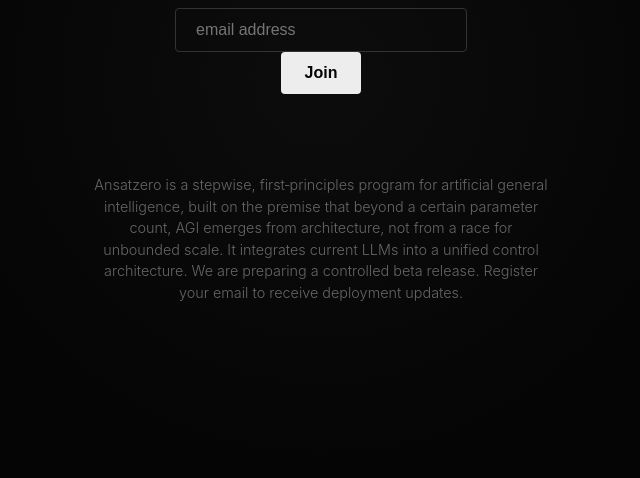
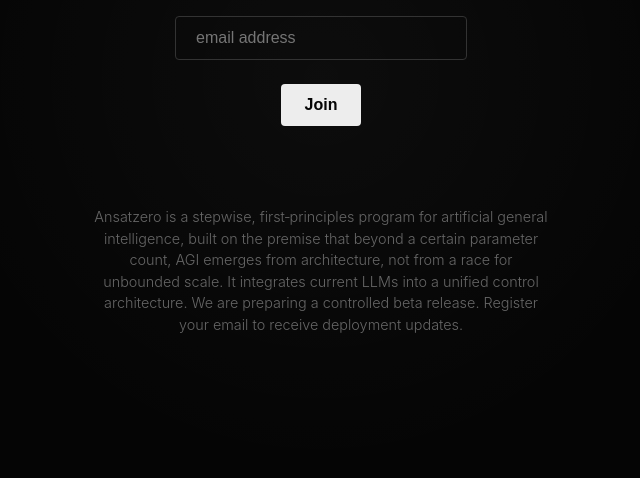
Before and after one commit to notrakrima/Ansatzero, a website: page index.html in a window 1280 px wide. Shown: the part 322-800 px from the top of the page, without its empty margins (319-959 px from the left). Drawn offline with Linux system fonts and the light colour scheme.

Commit message:
Update homepage text

```diff
--- a/index.html
+++ b/index.html
@@ -77,7 +77,15 @@
     opacity: 0;
     animation: slideUp 1s ease-out 1s forwards;
     display: flex;
-            gap: 10px;
+    flex-direction: column;   /* stack vertically */
+    align-items: center;      /* center contents */
+    gap: 12px;                /* space between elements */
+}
+
+/* Optional: limit captcha width on large screens */
+.signup-form > div[data-netlify-recaptcha] {
+    transform: scale(0.95);   /* subtle shrink */
+    transform-origin: top center;
 }
 
         input[type="email"] {
@@ -146,6 +154,7 @@
 <!-- EMAIL CAPTURE FORM (Connects to Netlify Function) -->
 <!-- EMAIL CAPTURE FORM (Netlify form + reCAPTCHA) -->
 <form id="joinForm"
+      class="signup-form"
       name="ansatzero-subscribe"
       method="POST"
       action="/success.html"
@@ -153,7 +162,6 @@
       data-netlify-recaptcha="true">
   <input type="email" id="email" name="email" placeholder="email address" required />
 
-  <!-- Netlify-provided reCAPTCHA placeholder -->
   <div data-netlify-recaptcha="true"></div>
 
   <button type="submit">Join</button>
```
Lines whose indentation alone changed are shown as unchanged.
